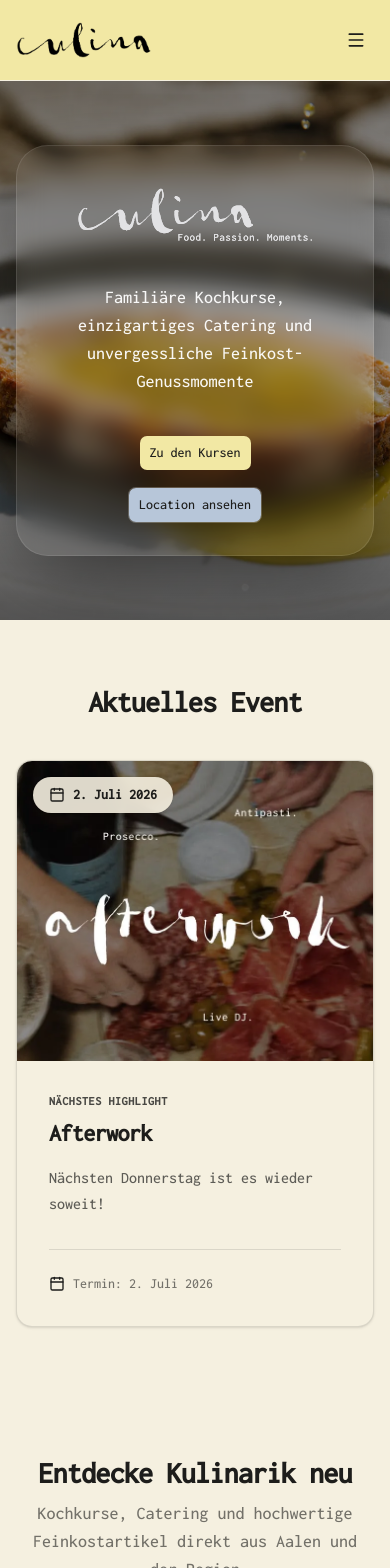
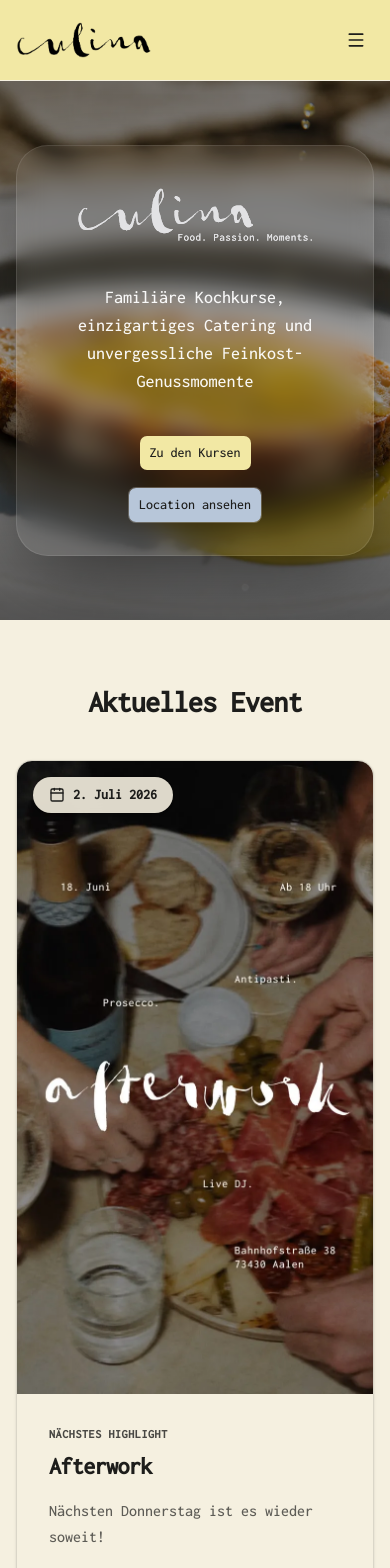
Before and after one commit to dieKrake/cooking-website, a Next.js app: page / in a window 390 px wide. Shown: the top 1568 px of the page. Built offline with nearby package versions, Linux system fonts and the light colour scheme.

Commit message:
test: remove inquiry button test from event-teaser
refactor: change event-teaser layout from grid to flexbox, update image from fill to fixed dimensions with object-contain, adjust responsive breakpoint from md to lg, add z-10 to date badge, change content column to flex-1

```diff
--- a/src/components/organisms/event-teaser.tsx
+++ b/src/components/organisms/event-teaser.tsx
@@ -14,27 +14,28 @@ export function EventTeaser() {
       <SectionHeading title="Aktuelles Event" centered />
 
       <div className="border-border bg-background mx-auto max-w-5xl overflow-hidden rounded-2xl border shadow-sm transition-all duration-300 hover:shadow-md">
-        <div className="grid gap-0 md:grid-cols-2">
+        <div className="flex flex-col lg:flex-row">
           {/* Image Column */}
-          <div className="relative min-h-[300px] sm:min-h-[400px] md:min-h-full">
+          <div className="bg-muted/5 relative flex items-center justify-center lg:max-w-[50%] lg:shrink-0">
             <Image
               src={eventData.imagePath}
               alt={eventData.title}
-              fill
+              width={800}
+              height={600}
               priority
               loading="eager"
-              className="object-cover"
-              sizes="(max-width: 768px) 100vw, 50vw"
+              className="h-auto w-full object-contain lg:min-h-[900px]"
+              sizes="(max-width: 1024px) 100vw, 50vw"
             />
             {/* Overlay Date Badge on Mobile/Desktop */}
-            <div className="bg-background/90 text-deep-black absolute top-4 left-4 flex items-center gap-2 rounded-full px-4 py-2 text-sm font-semibold shadow-sm backdrop-blur-sm">
+            <div className="bg-background/90 text-deep-black absolute top-4 left-4 z-10 flex items-center gap-2 rounded-full px-4 py-2 text-sm font-semibold shadow-sm backdrop-blur-sm">
               <Calendar className="text-deep-black h-4 w-4" />
               <span>{eventData.date}</span>
             </div>
           </div>
 
           {/* Content Column */}
-          <div className="flex flex-col justify-center p-8 sm:p-10 lg:p-12">
+          <div className="flex flex-1 flex-col justify-center p-8 sm:p-10 lg:p-12">
             <span className="text-deep-black/80 text-xs font-semibold tracking-wider uppercase">
               Nächstes Highlight
             </span>
```
Also changed, not shown: 1 other file (tests, documents, lock files or other folders).
